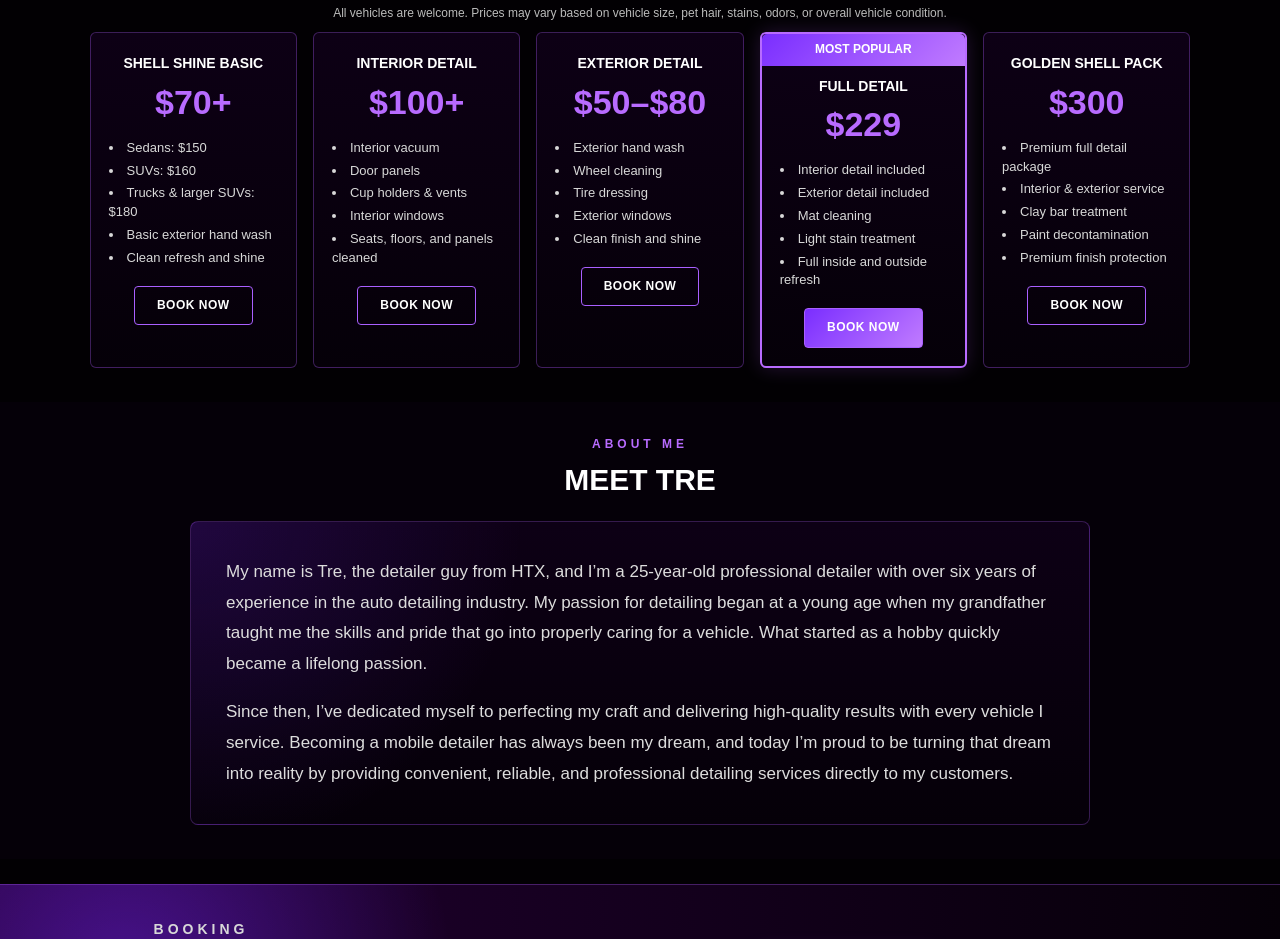
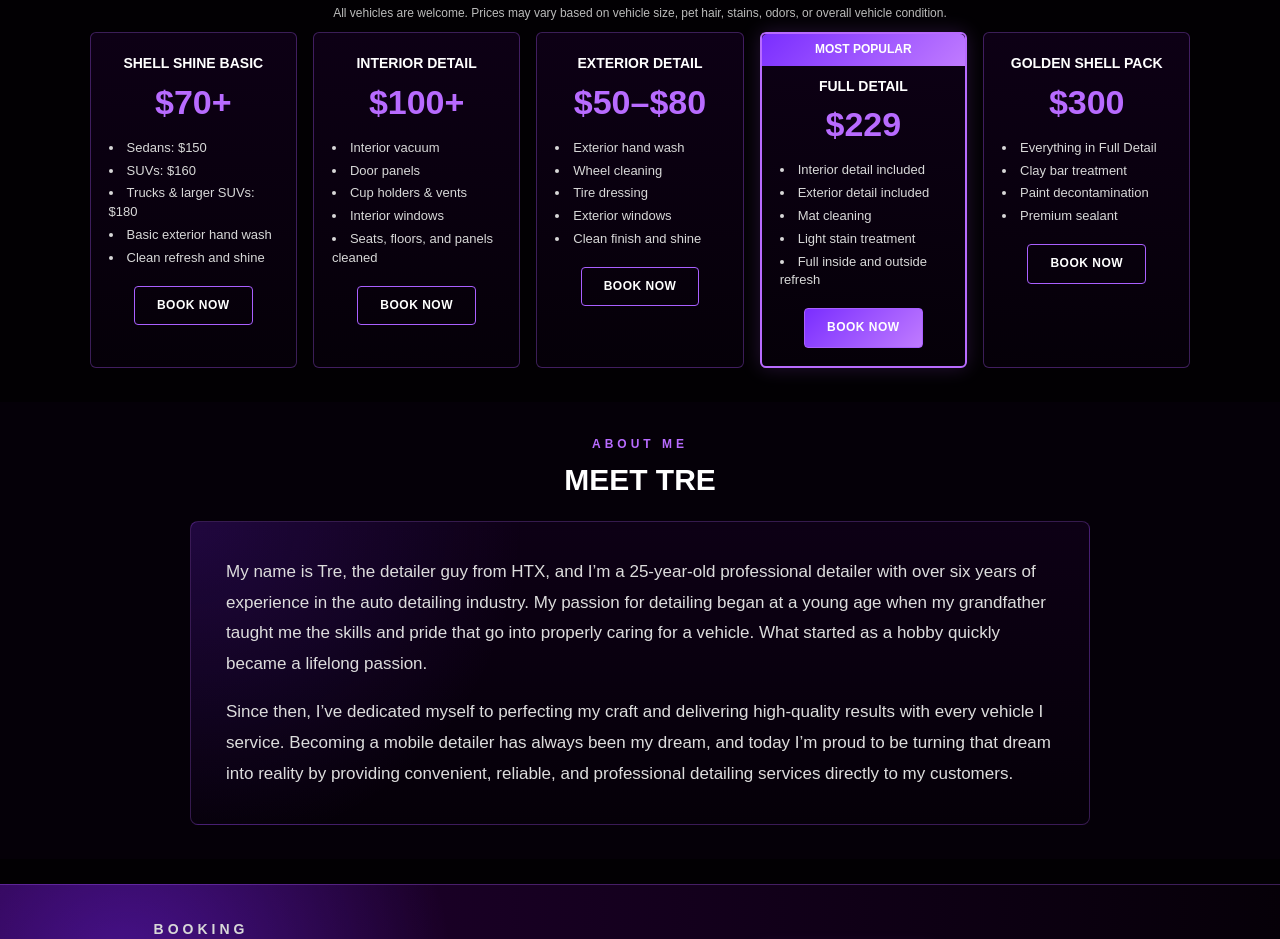
Before and after one commit to ysamia41-crypto/detailing-website, a plain HTML site: page index.html in a window 1280 px wide. Shown: the part 1280-2219 px from the top of the page. Drawn offline with Linux system fonts and the light colour scheme.

Commit message:
Update index.html

```diff
--- a/index.html
+++ b/index.html
@@ -189,11 +189,10 @@
   <h3>Golden Shell Pack</h3>
   <p class="price">$300</p>
   <ul>
-          <li>Premium full detail package</li>
-          <li>Interior & exterior service</li>
+    <li>Everything in Full Detail</li>
     <li>Clay bar treatment</li>
     <li>Paint decontamination</li>
-          <li>Premium finish protection</li>
+    <li>Premium sealant</li>
   </ul>
   <a href="https://calendly.com/samiasdetailing/premium-detail" target="_blank" class="small-btn">Book Now</a>
 </div>
```
Lines whose indentation alone changed are shown as unchanged.
